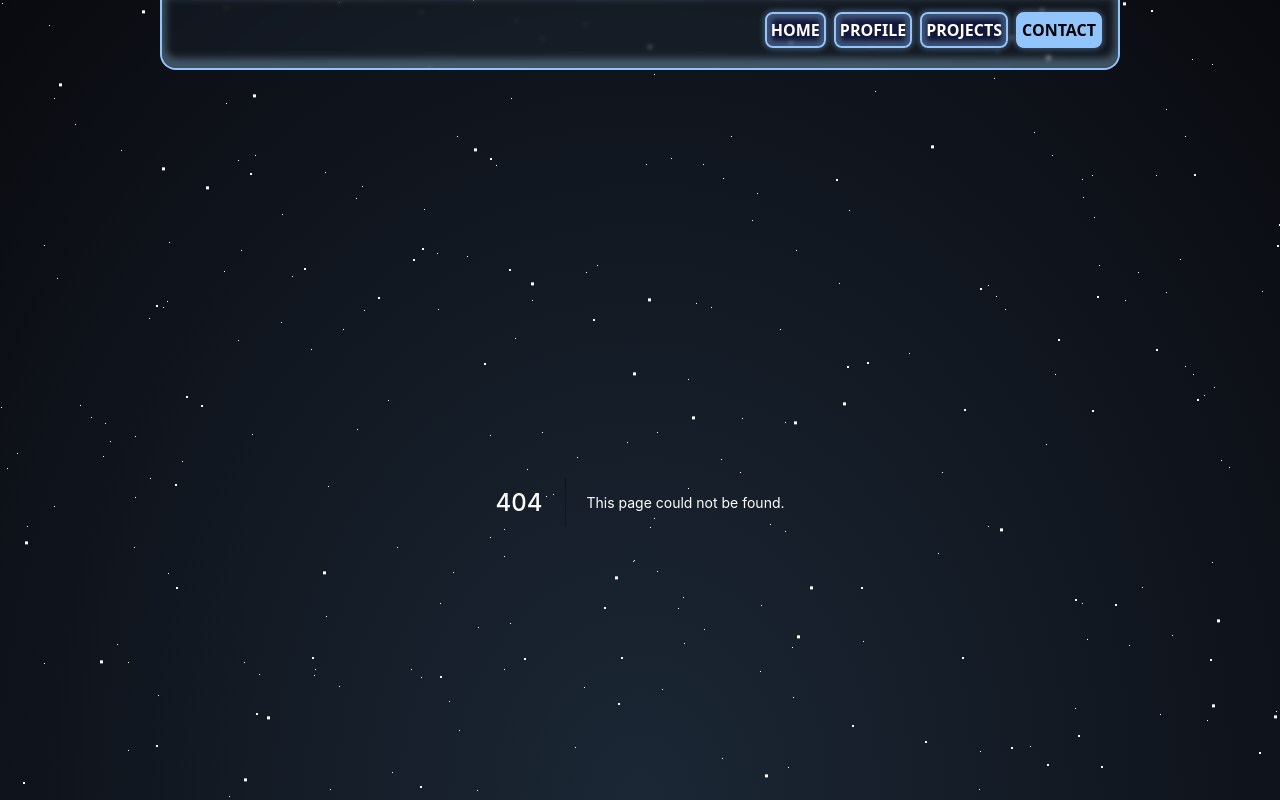
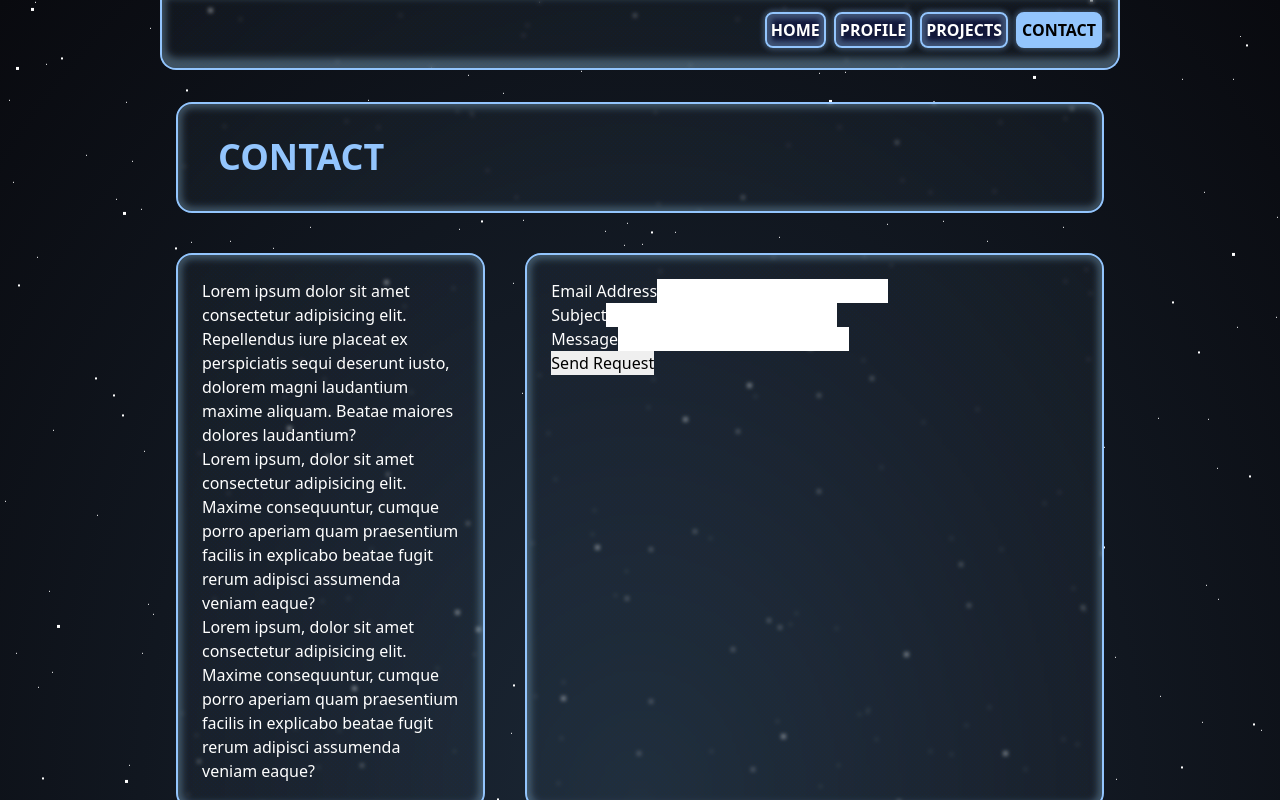
Before and after one commit to Vossryn/portfolio, a Next.js app: page /contact in a window 1280 px wide. Before the commit this address had no page. Shown: the top 800 px of the page. Built offline with nearby package versions, Linux system fonts and the light colour scheme.

Commit message:
Adding basic contact form start

```diff
--- a/package.json
+++ b/package.json
@@ -12,6 +12,7 @@
     "next": "^11.0.0",
     "react": "^17.0.2",
     "react-dom": "^17.0.2",
+    "react-hook-form": "^7.11.1",
     "sass": "^1.35.1"
   },
   "devDependencies": {
--- /dev/null
+++ b/src/components/Forms/TextInput/index.tsx
@@ -0,0 +1,29 @@
+import { UseFormRegister } from "react-hook-form/dist/types/form";
+import { Path } from "react-hook-form/dist/types/utils";
+
+type IFormValues = {
+  "Email Address": string;
+  Subject: string;
+  Message: string;
+};
+
+interface TextInputProps {
+  label: Path<IFormValues>;
+  className: string;
+  register: UseFormRegister<IFormValues>;
+  required?: boolean;
+}
+
+export default function TextInput({
+  label,
+  register,
+  required = false,
+  className = "text-black",
+}: TextInputProps) {
+  return (
+    <div>
+      <label htmlFor={label}>{label}</label>
+      <input className={className} {...(register(label), { required })} />
+    </div>
+  );
+}
--- /dev/null
+++ b/src/pages/contact.tsx
@@ -0,0 +1,65 @@
+import { useForm, SubmitHandler } from "react-hook-form";
+
+import Container from "../components/Container";
+import TextInput from "./../components/Forms/TextInput/index";
+
+import styles from "../styles/about.module.scss";
+
+type IFormValues = {
+  "Email Address": string;
+  Subject: string;
+  Message: string;
+};
+
+export default function contact() {
+  const { register, handleSubmit } = useForm<IFormValues>();
+  const onSubmit: SubmitHandler<IFormValues> = (data) => {
+    alert(JSON.stringify(data));
+    console.log(data);
+  };
+
+  return (
+    <div className="flex flex-col lg:flex-row flex-wrap gap-10">
+      <Container className="w-full">
+        <div
+          className={`${styles["clip-path-start"]} leading-relaxed text-4xl font-bold text-blue-300 relative ml-3 pl-1 uppercase before:bg-blue-300 before:absolute before:top-0 before:bottom-0 before:-left-3 before:w-4 before:rounded-l-sm`}
+        >
+          Contact
+        </div>
+      </Container>
+      <Container className="w-1/3">
+        <div>
+          Lorem ipsum dolor sit amet consectetur adipisicing elit. Repellendus iure placeat ex
+          perspiciatis sequi deserunt iusto, dolorem magni laudantium maxime aliquam. Beatae maiores
+          dolores laudantium?
+        </div>
+        <div>
+          Lorem ipsum, dolor sit amet consectetur adipisicing elit. Maxime consequuntur, cumque
+          porro aperiam quam praesentium facilis in explicabo beatae fugit rerum adipisci assumenda
+          veniam eaque?
+        </div>
+        <div>
+          Lorem ipsum, dolor sit amet consectetur adipisicing elit. Maxime consequuntur, cumque
+          porro aperiam quam praesentium facilis in explicabo beatae fugit rerum adipisci assumenda
+          veniam eaque?
+        </div>
+      </Container>
+
+      <Container className="flex-1">
+        <form onSubmit={handleSubmit(onSubmit)}>
+          {/* register your input into the hook by invoking the "register" function */}
+          <TextInput label="Email Address" className="text-black" register={register} required />
+          <TextInput label="Subject" className="text-black" register={register} />
+          <TextInput label="Message" className="text-black" register={register} />
+
+          {/* include validation with required or other standard HTML validation rules */}
+          {/* <input {...register("exampleRequired", { required: true })} /> */}
+          {/* errors will return when field validation fails  */}
+          {/* {errors.exampleRequired && <span>This field is required</span>} */}
+
+          <input className="text-black" type="submit" value="Send Request" />
+        </form>
+      </Container>
+    </div>
+  );
+}
--- /dev/null
+++ b/src/styles/contact.module.scss
@@ -0,0 +1,3 @@
+.clip-path-start::before {
+  clip-path: polygon(0 0, 100% 0, 30% 10%, 30% 90%, 100% 100%, 0 100%);
+}
```
Also changed, not shown: 1 other file (tests, documents, lock files or other folders).
